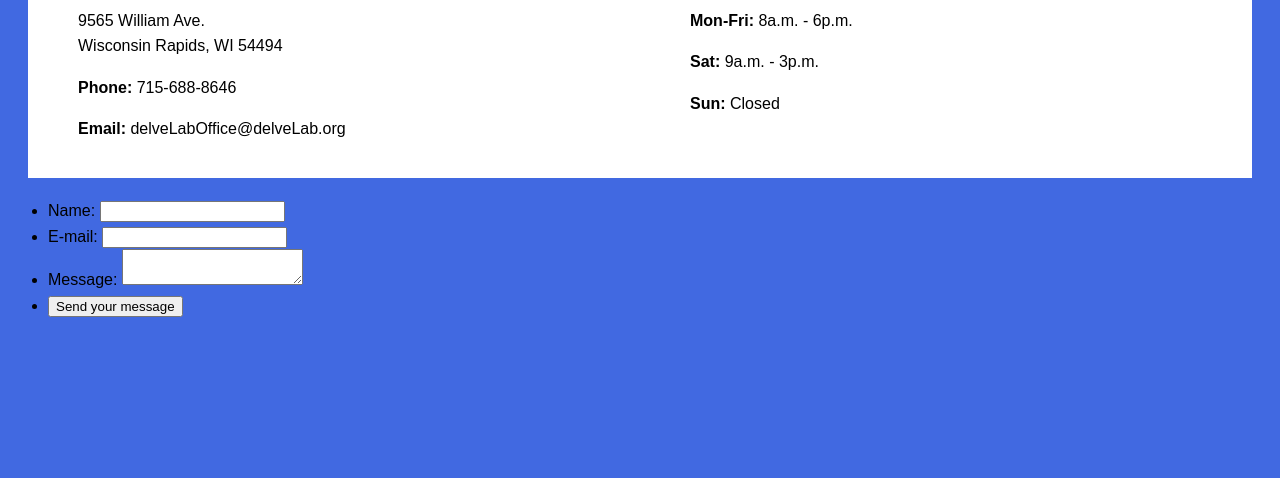
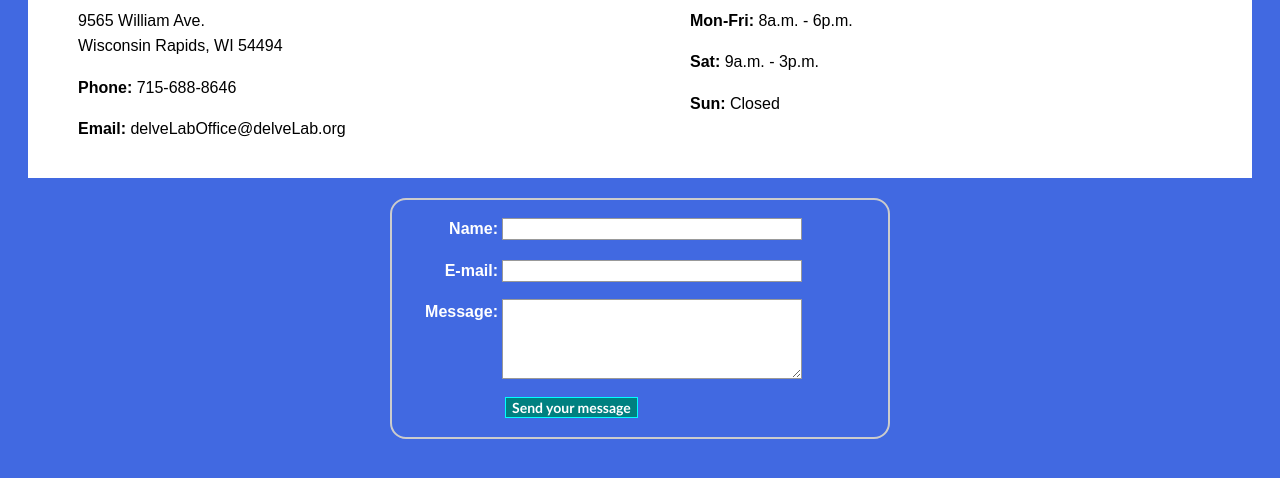
Before and after one commit to mittagm/kim-alhso-15b, a plain HTML site: page contactUs.html in a window 1280 px wide. Shown: the part 222-700 px from the top of the page. Drawn offline with Linux system fonts and the light colour scheme.

Commit message:
Update contactUs.css

```diff
--- a/contactUs.css
+++ b/contactUs.css
@@ -39,6 +39,95 @@ body {
   margin: 20px;
 }
 
-.column1, .column2 {
+.column1,
+.column2 {
   margin: 20px 50px;
 }
+
+.formContainer {
+  font-family: Arial, Helvetica, Calibri;
+}
+
+form {
+  /* Center the form on the page */
+  margin: 0 auto;
+  width: 500px;
+  /* Form outline */
+  padding: 1em;
+  border: 2px solid #CCC;
+  border-radius: 1em;
+}
+
+ul {
+  list-style: none;
+  padding: 0;
+  margin: 0;
+}
+
+form li + li {
+  margin-top: 1em;
+}
+
+label {
+  /* Uniform size & alignment */
+  display: inline-block;
+  width: 90px;
+  text-align: right;
+  color: white;
+  font-weight: bold;
+}
+
+input,
+textarea {
+  /* To make sure that all text fields have the same font settings
+     By default, textareas have a monospace font */
+  font: 1em sans-serif;
+
+  /* Uniform text field size */
+  width: 300px;
+  box-sizing: border-box;
+
+  /* Match form field borders */
+  border: 1px solid #999;
+}
+
+input:focus,
+textarea:focus {
+  /* Additional highlight for focused elements */
+  border-color: #000;
+}
+
+textarea {
+  /* Align multiline text fields with their labels */
+  vertical-align: top;
+
+  /* Provide space to type some text */
+  height: 5em;
+}
+
+.button {
+  /* Align buttons with the text fields */
+  padding-left: 90px; /* same size as the label elements */
+}
+
+button {
+  /* This extra margin represent roughly the same space as the space
+     between the labels and their text fields */
+  margin-left: 0.5em;
+  border: 1px solid cyan;
+  background-color: teal;
+  color: white;
+  font-family: Calibri;
+  font-weight: bold;
+  font-size: 14px;
+  transition-duration: 0.4s;
+}
+
+button:hover{
+  background-color: #006666;
+}
+
+button:active {
+  text-decoration: underline;
+  background-color: #1a1aff;
+}
```
